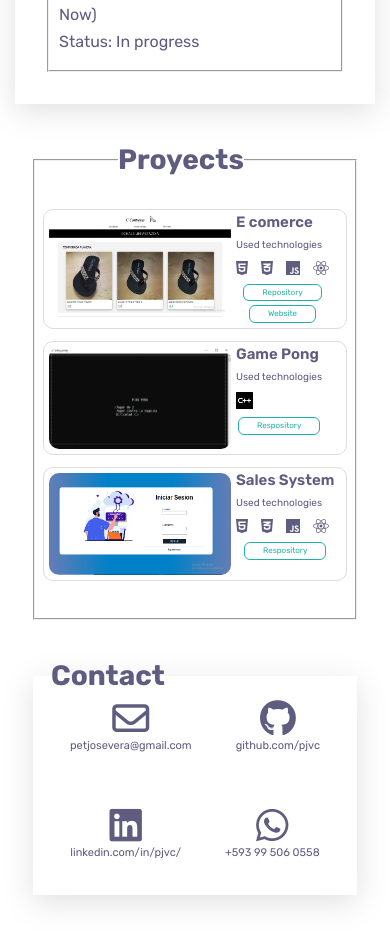
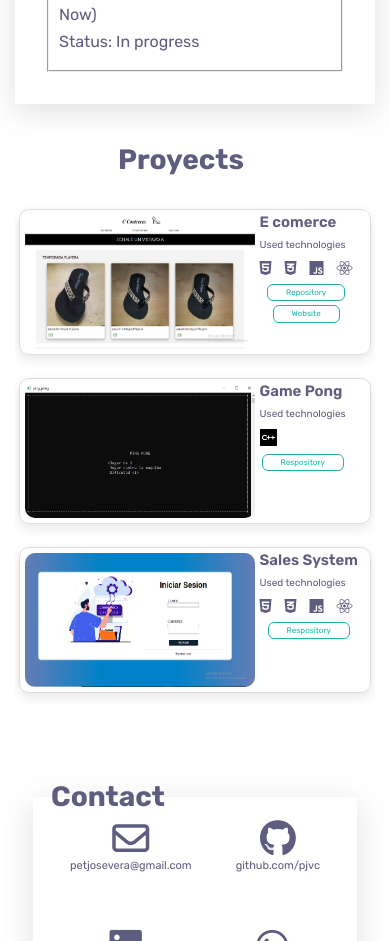
Before and after one commit to pjvc/portfolio_peter-, a React (Vite) app: page / in a window 390 px wide. Shown: the part 1660-2601 px from the top of the page. Built offline with nearby package versions, Linux system fonts and the light colour scheme.

Commit message:
New styles

```diff
--- a/src/components/portfolio/portfolio.css
+++ b/src/components/portfolio/portfolio.css
@@ -189,7 +189,8 @@
         display: none;
     }
     .fieldset_proyects{
-        width: 90%;
+        width: 100%;
+        border: none;
     }
     .slider_cel{
         width: 90%;
@@ -197,7 +198,7 @@
         border: 1px solid black;
     }
     .container_cel_proyect{
-        width: 95%;
+        width: 98%;
         display: block;
     }
     .proyect_cel_sales{
@@ -206,11 +207,13 @@
         justify-content: flex-start;
         border: 1px solid #ddd;
         border-radius: 10px;
-        margin-bottom: 12px;
+        margin-bottom: 23px;
+        box-shadow: rgba(0, 0, 0, 0.1) 0px 4px 12px;
+
     }
     .container_img_cel{
-        width: 12em;
-        height: 7em;
+        width: 15em;
+        height: 9em;
         padding: 5px 5px;
 
     }
```
